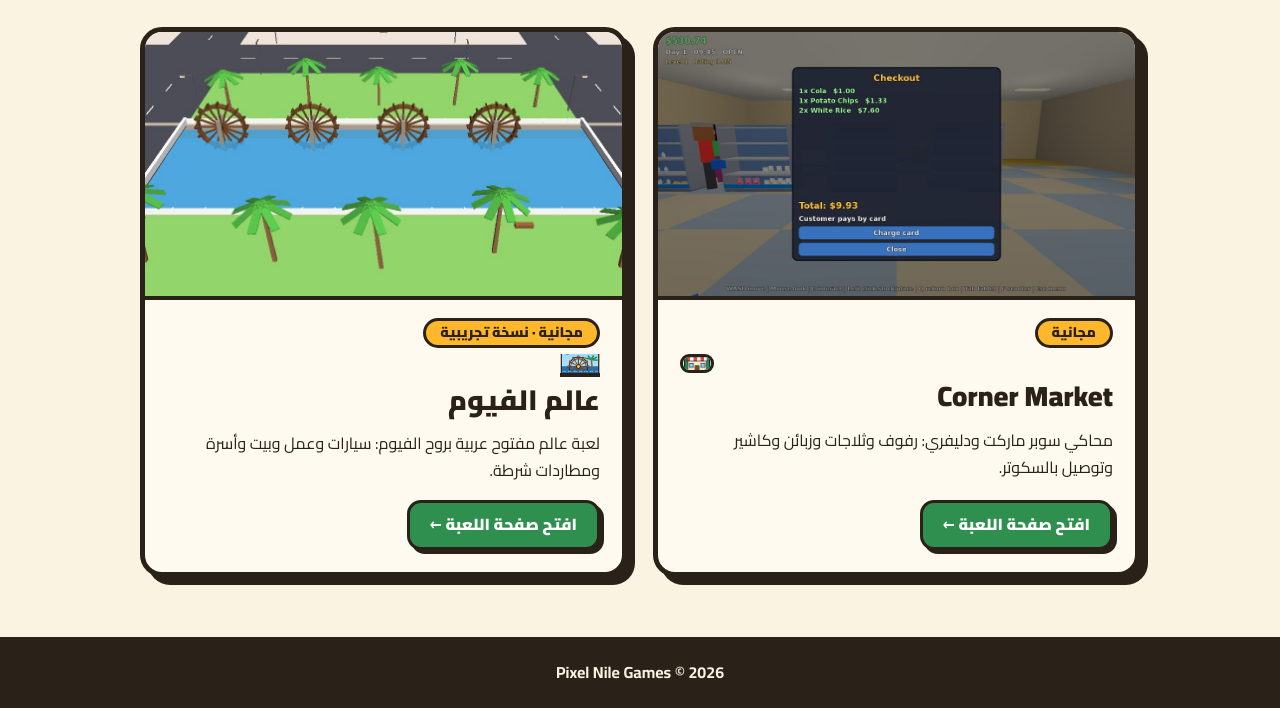
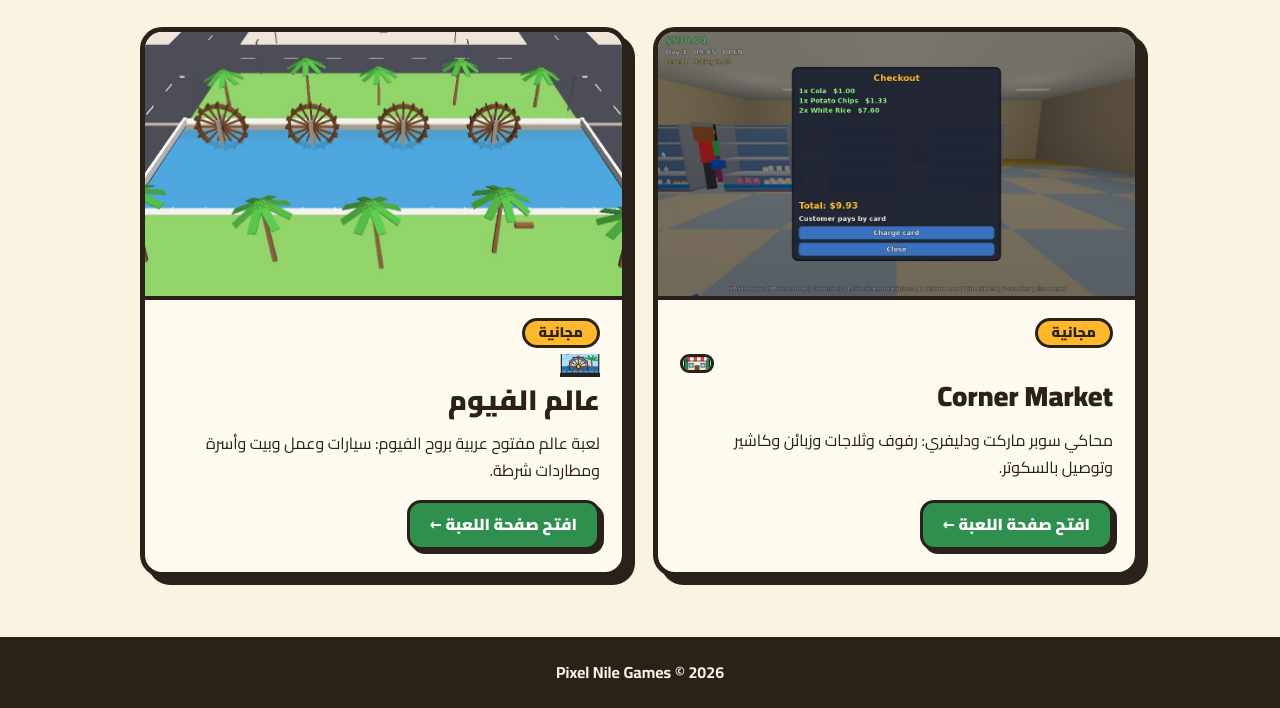
Before and after one commit to Walyasta3fef/why, a plain HTML site: page store/index.html in a window 1280 px wide. Shown: the part 123-831 px from the top of the page. Drawn offline with Linux system fonts and the light colour scheme.

Commit message:
Alam Al-Fayoum: exe icon, remove beta label
Co-Authored-By: Claude Opus 5.5 <noreply@anthropic.com>
Claude-Session: https://claude.ai/code/session_01EQHJygQiVgo7NWjReBDAo7

```diff
--- a/store/index.html
+++ b/store/index.html
@@ -48,7 +48,7 @@
   <a class="card" href="../alam-alfayoum/">
     <img src="../alam-alfayoum/images/canal.jpg" alt="عالم الفيوم">
     <div class="t">
-      <span class="free">مجانية · نسخة تجريبية</span>
+      <span class="free">مجانية</span>
       <h2><img src="../alam-alfayoum/images/icon.png" alt="" style="width:40px;vertical-align:middle"> عالم الفيوم</h2>
       <p>لعبة عالم مفتوح عربية بروح الفيوم: سيارات وعمل وبيت وأسرة ومطاردات شرطة.</p>
       <span class="go">افتح صفحة اللعبة ←</span>
```
Also changed, not shown: alam-alfayoum/index.html (+0 -1 lines), 1 other file.
